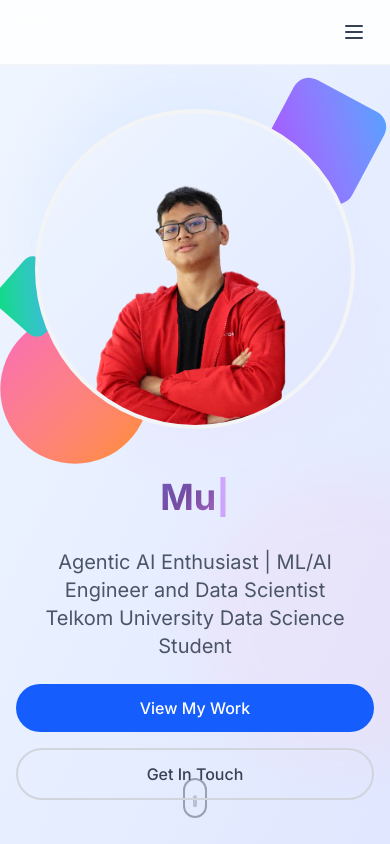
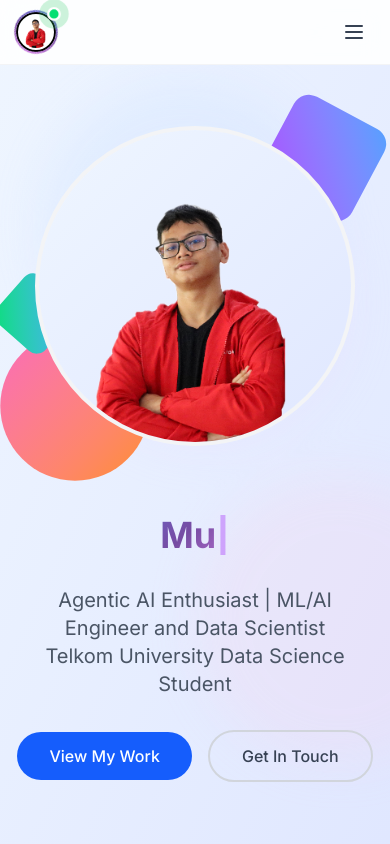
Before and after one commit to BangJhen/React-Tailwind-Portofolio, a React (Vite) app: page / in a window 390 px wide. Shown: the top 844 px of the page. Built offline with nearby package versions, Linux system fonts and the light colour scheme.

Commit message:
Add Responsive Scroll Indicator at Hero

```diff
--- a/src/components/Header.jsx
+++ b/src/components/Header.jsx
@@ -55,10 +55,10 @@ const Header = () => {
       transition={{ duration: 0.6, ease: "easeOut" }}
     >
       <div className="max-w-7xl mx-auto px-4 sm:px-6 lg:px-8">
-        <div className="flex justify-end sm:justify-between items-center h-16">
-          {/* Logo with Profile - Hidden on mobile */}
+        <div className="flex justify-between items-center h-16">
+          {/* Logo with Profile */}
           <motion.div
-            className="hidden sm:flex items-center space-x-3 group cursor-pointer"
+            className="flex items-center space-x-3 group cursor-pointer"
             onClick={() => window.scrollTo({ top: 0, behavior: 'smooth' })}
             whileHover={{ scale: 1.02 }}
             whileTap={{ scale: 0.98 }}
--- a/src/components/Hero.jsx
+++ b/src/components/Hero.jsx
@@ -6,6 +6,7 @@ import { useTypewriter } from '../hooks/useTypewriter'
 
 const Hero = () => {
   const [isLoaded, setIsLoaded] = useState(false)
+  const [isMobile, setIsMobile] = useState(false)
   const scrollY = useScrollAnimation()
 
   // Typewriter effect for the name - memoized to prevent re-initialization
@@ -14,6 +15,16 @@ const Hero = () => {
 
   useEffect(() => {
     setIsLoaded(true)
+
+    // Check if screen is mobile size
+    const checkScreenSize = () => {
+      setIsMobile(window.innerWidth < 1024) // Hide scroll indicator on screens < 1024px (only show on desktop)
+    }
+
+    checkScreenSize()
+    window.addEventListener('resize', checkScreenSize)
+
+    return () => window.removeEventListener('resize', checkScreenSize)
   }, [])
 
   const containerVariants = {
@@ -96,11 +107,11 @@ const Hero = () => {
 
             <motion.div
               variants={itemVariants}
-              className="flex flex-col sm:flex-row gap-4 justify-center lg:justify-start -mt-2"
+              className="space-x-4"
             >
               <motion.a
                 href="#work"
-                className="inline-flex items-center justify-center px-8 py-3 bg-blue-600 text-white font-medium rounded-full transition-all duration-200"
+                className="inline-flex items-center px-8 py-3 bg-blue-600 text-white font-medium rounded-full transition-all duration-200"
                 whileHover={{
                   scale: 1.05,
                   backgroundColor: "#2563eb",
@@ -112,7 +123,7 @@ const Hero = () => {
               </motion.a>
               <motion.a
                 href="#contact"
-                className="inline-flex items-center justify-center px-8 py-3 border-2 border-gray-300 text-gray-700 font-medium rounded-full transition-all duration-200"
+                className="inline-flex items-center px-8 py-3 border-2 border-gray-300 text-gray-700 font-medium rounded-full transition-all duration-200"
                 whileHover={{
                   scale: 1.05,
                   borderColor: "#6b7280",
@@ -188,7 +199,8 @@ const Hero = () => {
         </div>
       </div>
 
-      {/* Scroll Indicator */}
+      {/* Scroll Indicator - Only show on desktop */}
+      {!isMobile && (
         <motion.div
           className="absolute bottom-8 left-1/2 transform -translate-x-1/2"
           initial={{ opacity: 0, y: -20 }}
@@ -207,6 +219,7 @@ const Hero = () => {
             />
           </motion.div>
         </motion.div>
+      )}
     </section>
   )
 }
```
Lines whose indentation alone changed are shown as unchanged.
